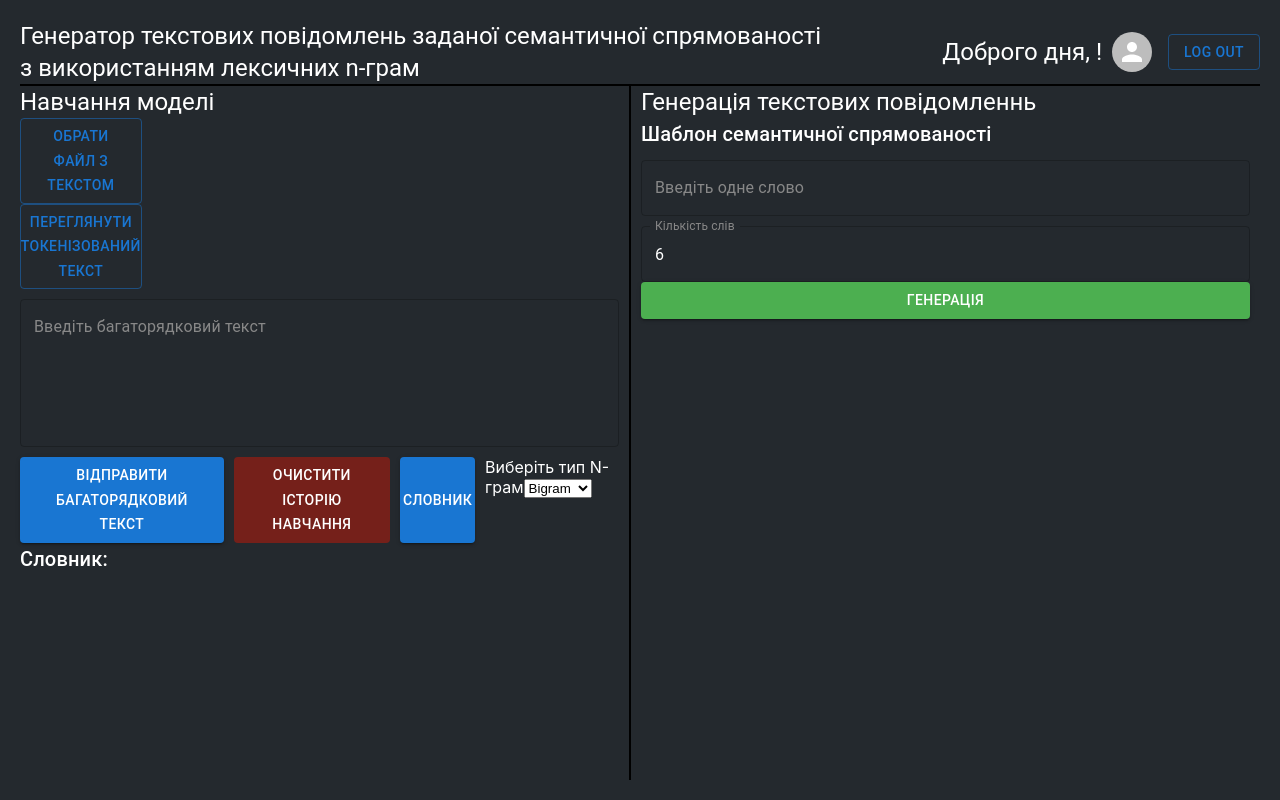
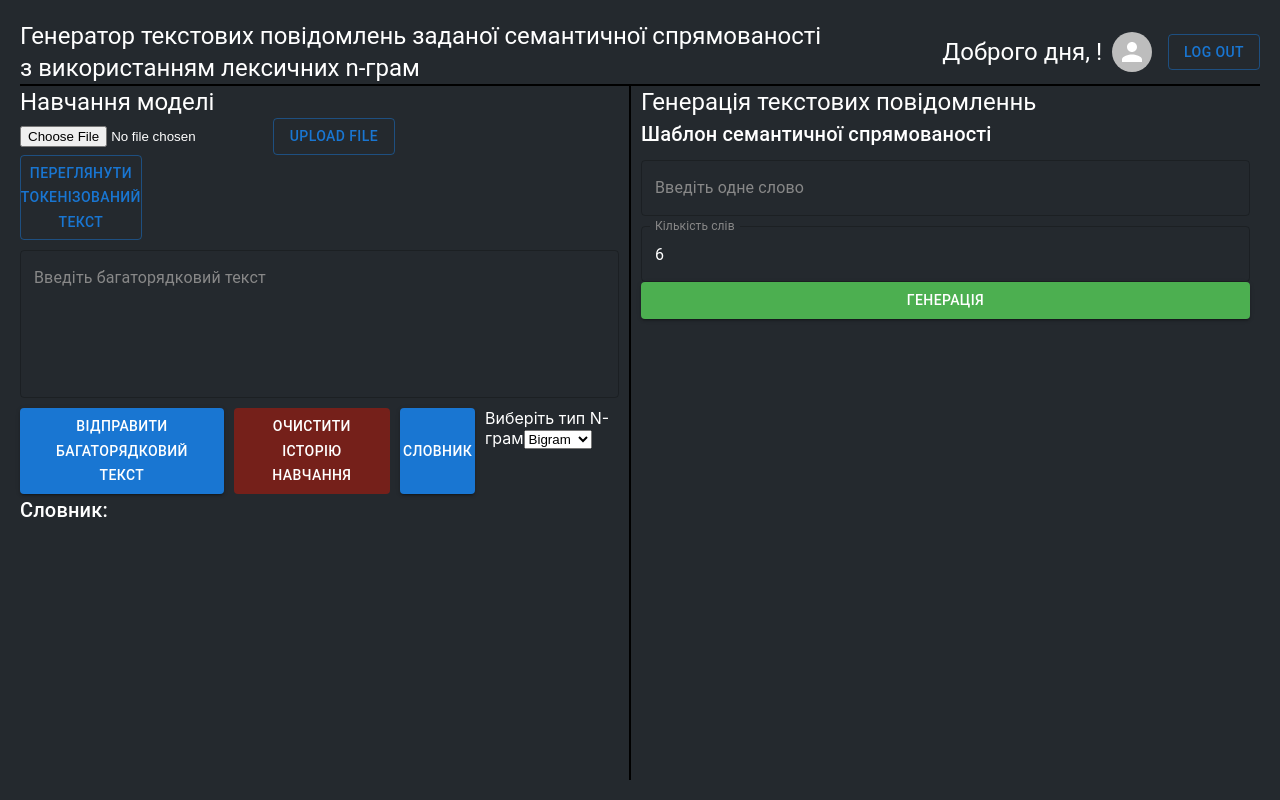
Before and after one commit to kozakevich13/react-ngram, a React (Create React App) app: page /main-page in a window 1280 px wide. Built offline with nearby package versions, Linux system fonts and the light colour scheme.

Commit message:
add btn Upload File

```diff
--- a/src/pages/MainPage.js
+++ b/src/pages/MainPage.js
@@ -16,6 +16,7 @@ const MainPage = () => {
   const [largeTextInput, setLargeTextInput] = useState("");
   const [singleWordInput, setSingleWordInput] = useState("");
   const [numWordsInput, setNumWordsInput] = useState(6);
+  const [file, setFile] = useState(null);
   const [loading, setLoading] = useState(false);
   const [bigramDict, setBigramDict] = useState(null);
   const [selectedNGramType, setSelectedNGramType] = useState("bigram");
@@ -103,6 +104,29 @@ const MainPage = () => {
   };
   console.log(selectedNGramType);
 
+  const handleFileChange = (event) => {
+    setFile(event.target.files[0]);
+  };
+
+  const handleUpload = () => {
+    const formData = new FormData();
+    formData.append("file", file);
+
+    fetch("http://localhost:5000/upload-fiel", {
+      method: "POST",
+      body: formData,
+    })
+      .then((response) => response.json())
+      .then((data) => {
+        console.log(data);
+        // Handle success or error
+      })
+      .catch((error) => {
+        console.error("Error:", error);
+        // Handle error
+      });
+  };
+
   return (
     <div className="main-container">
       <div className="header">
@@ -132,9 +156,16 @@ const MainPage = () => {
         <div className="first-block">
           <Typography variant="h5">Навчання моделі</Typography>
 
-          <Button style={{ width: "20%" }} variant="outlined" onClick={logOut}>
-            Обрати файл з текстом
-          </Button>
+          <div>
+            <input type="file" onChange={handleFileChange} />
+            <Button
+              style={{ width: "20%" }}
+              variant="outlined"
+              onClick={handleUpload}
+            >
+              Upload File
+            </Button>
+          </div>
 
           <Button style={{ width: "20%" }} variant="outlined" onClick={logOut}>
             Переглянути токенізований текст
```
